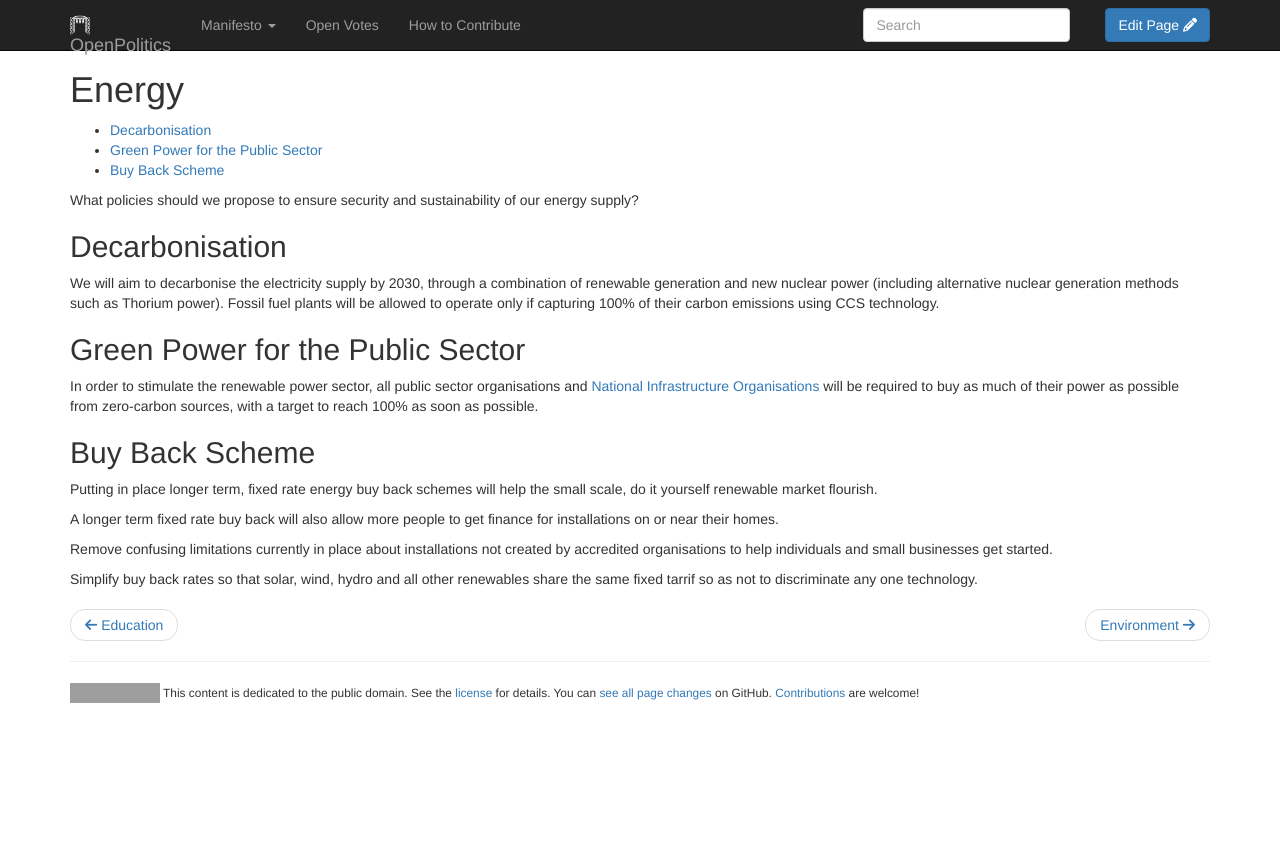
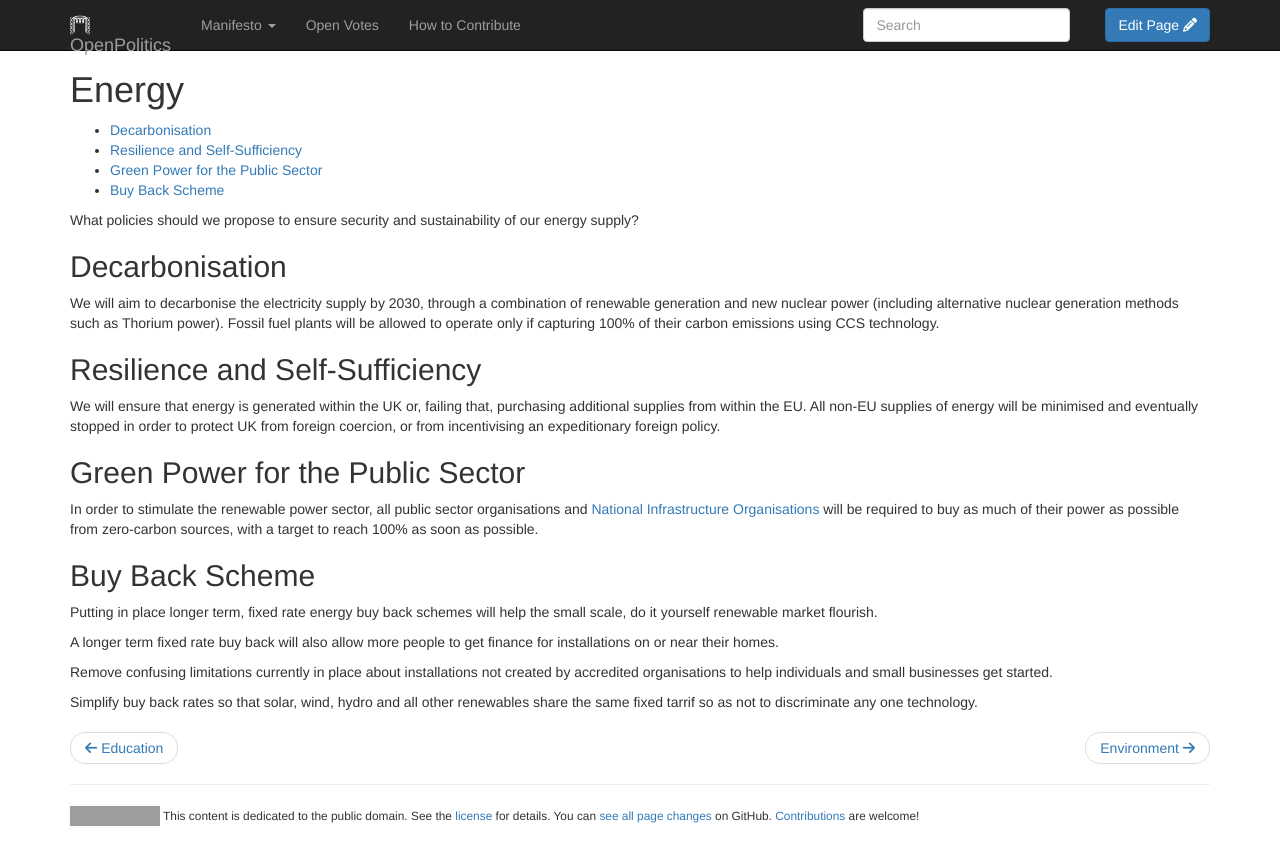
Before and after one commit to openpolitics/manifesto, a Jekyll site: the page built from manifesto/energy.md, in a window 1280 px wide. Shown: the top 865 px of the page. Built offline with Jekyll 4.4.1, drawn with Linux system fonts in a browser that asks for light colours; nearby versions of some CDN libraries; library files that are not in the unit come from our copies; grey boxes are pictures that could not be loaded.

Commit message:
Resilient energy supplies

```diff
--- a/manifesto/energy.md
+++ b/manifesto/energy.md
@@ -3,6 +3,7 @@ title: Energy
 layout: policy
 published: true
 ---
+
 * table of contents
 {:toc}
 
@@ -13,6 +14,10 @@ What policies should we propose to ensure security and sustainability of our ene
 We will aim to decarbonise the electricity supply by 2030, through a combination of renewable generation and new nuclear
 power (including alternative nuclear generation methods such as Thorium power). Fossil fuel plants will be allowed to operate
 only if capturing 100% of their carbon emissions using CCS technology.
+
+## Resilience and Self-Sufficiency
+
+We will ensure that energy is generated within the UK or, failing that, purchasing additional supplies from within the EU. All non-EU supplies of energy will be minimised and eventually stopped in order to protect UK from foreign coercion, or from incentivising an expeditionary foreign policy.
 
 ## Green Power for the Public Sector
 
```
